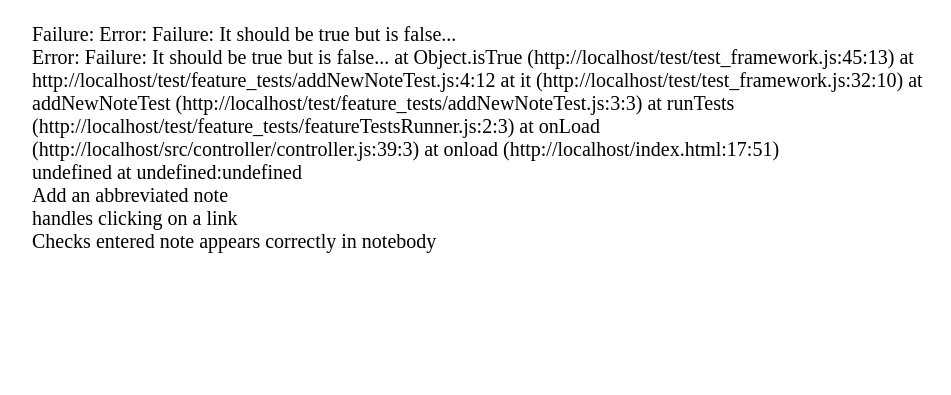
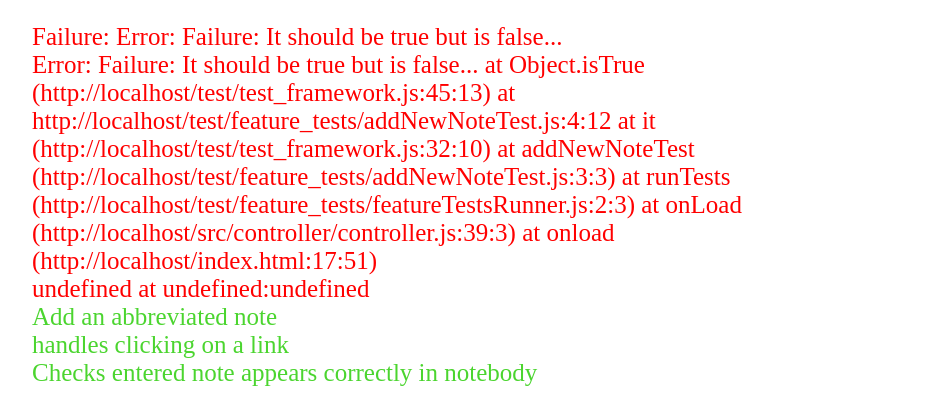
Before and after one commit to OutWooods/nevernote, a website: page index.html in a window 1280 px wide. Shown: the part 964-1359 px from the top of the page, without its empty margins (318-1269 px from the left). Before the commit the page ends 1225 px from the top, so only its background shows below. Drawn offline with Linux system fonts and the light colour scheme.

Commit message:
css updated

```diff
--- a/css/main.css
+++ b/css/main.css
@@ -57,3 +57,13 @@ body {
   margin-top: 2%;
   margin-left: 350px;
 }
+
+#success {
+  color: rgb(75, 213, 47);
+  font-size: 25px;
+}
+
+#failure {
+  color: red;
+  font-size: 25px;
+}
```
